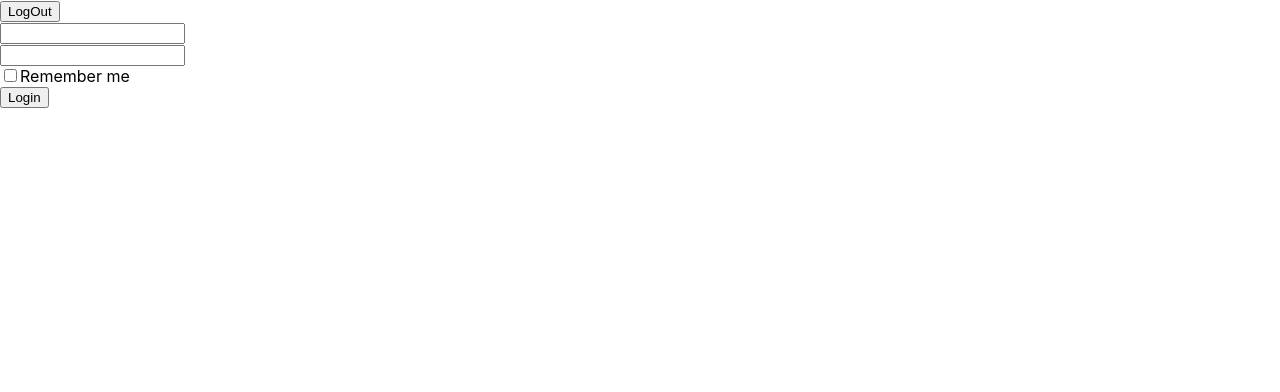
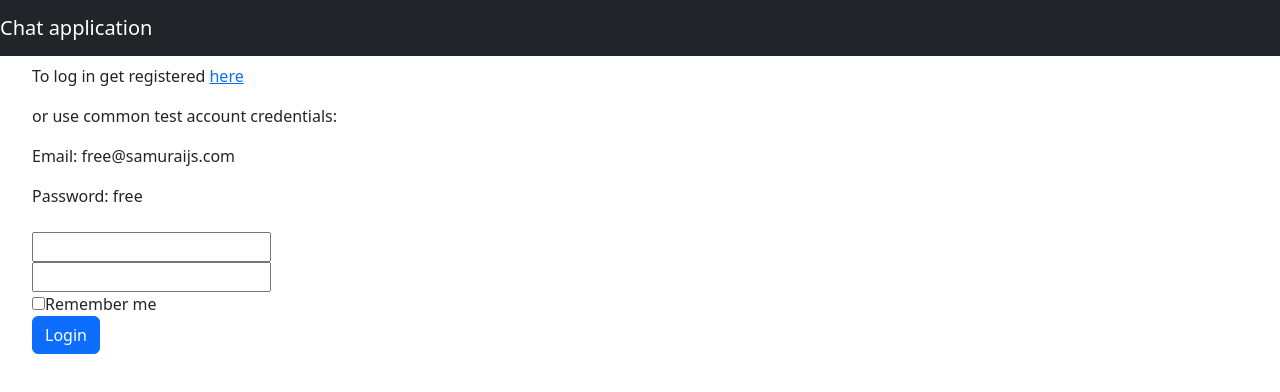
Before and after one commit to IlyaGoncharovY/my-chat, a React (Create React App) app: page /login in a window 1280 px wide. Shown: the top 392 px of the page. Built offline with nearby package versions, Linux system fonts and the light colour scheme; no server answers.

Commit message:
feat (common) added rbs liba. refactor style. added new component NaviBar.tsx

```diff
--- a/package.json
+++ b/package.json
@@ -9,15 +9,18 @@
     "@types/jest": "^27.0.1",
     "@types/node": "^16.7.13",
     "@types/react": "^18.0.0",
+    "@types/react-bootstrap": "^0.32.32",
     "@types/react-dom": "^18.0.0",
     "@types/react-redux": "^7.1.25",
     "@types/react-router-dom": "^5.3.3",
     "@types/redux": "^3.6.0",
     "@types/yup": "^0.32.0",
     "axios": "^1.2.4",
+    "bootstrap": "^5.2.3",
     "formik": "^2.2.9",
     "node-sass": "^8.0.0",
     "react": "^18.2.0",
+    "react-bootstrap": "^2.7.0",
     "react-dom": "^18.2.0",
     "react-redux": "^8.0.5",
     "react-router-dom": "^6.8.0",
--- a/src/app/App.tsx
+++ b/src/app/App.tsx
@@ -6,8 +6,8 @@ import {Navigate, Route, Routes} from "react-router-dom";
 import {LoginForm} from "./login/LoginForm";
 import {PATH} from "../utils/path/path";
 import {initializedAppTC} from "../bll/reducers/app-reducer";
-import {logOutTC} from "../bll/reducers/auth-reducer";
-
+import 'bootstrap/dist/css/bootstrap.min.css';
+import {NaviBar} from "./naviBar/NaviBar";
 
 function App() {
 
@@ -15,10 +15,6 @@ function App() {
     const isInitialized = useAppSelector(state => state.App.isInitialized)
 
     const dispatch = useAppDispatch()
-
-    const LogOutHandler = () => {
-        dispatch(logOutTC())
-    }
 
     useEffect(() => {
         dispatch(initializedAppTC())
@@ -33,18 +29,17 @@ function App() {
     }
 
     return (
-        <div>
+        <>
+            <NaviBar/>
+
             {status === "error" ? <div>Please refresh page!</div> :
-                <>
-                    <button onClick={LogOutHandler}>LogOut</button>
-                    <Routes>
-                        <Route path={PATH.LOGIN} element={<LoginForm/>}/>
-                        <Route path={PATH.MAIN} element={<Navigate to={PATH.CHAT_PAGE}/>}/>
-                        <Route path={PATH.CHAT_PAGE} element={<Messages/>}/>
-                    </Routes>
-                </>
+                <Routes>
+                    <Route path={PATH.LOGIN} element={<LoginForm/>}/>
+                    <Route path={PATH.MAIN} element={<Navigate to={PATH.CHAT_PAGE}/>}/>
+                    <Route path={PATH.CHAT_PAGE} element={<Messages/>}/>
+                </Routes>
             }
-        </div>
+        </>
     )
 }
 
--- a/src/app/login/LoginForm.tsx
+++ b/src/app/login/LoginForm.tsx
@@ -5,6 +5,7 @@ import {loginTC} from "../../bll/reducers/auth-reducer";
 import {Navigate} from "react-router-dom";
 import {PATH} from "../../utils/path/path";
 import * as Yup from 'yup';
+import {Button, Col, Container, Row} from "react-bootstrap";
 
 export const LoginForm = () => {
 
@@ -35,6 +36,28 @@ export const LoginForm = () => {
     }
 
     return (
+        <Container fluid>
+            <Row className="m-2">
+                <Col>
+                    <label>
+                        <p>
+                            To log in get registered <a href="https://social-network.samuraijs.com/"
+                                                        target={"_blank"}>here</a>
+                        </p>
+                        <p>
+                            or use common test account credentials:
+                        </p>
+                        <p>
+                            Email: free@samuraijs.com
+                        </p>
+                        <p>
+                            Password: free
+                        </p>
+                    </label>
+                </Col>
+            </Row>
+            <Row className="m-2">
+                <Col>
                     <form onSubmit={formik.handleSubmit}>
                         <div>
                             <input type="email"
@@ -63,7 +86,10 @@ export const LoginForm = () => {
                             />
                             <span>Remember me</span>
                         </div>
-            <button type="submit">Login</button>
+                        <Button type="submit" variant="primary">Login</Button>
                     </form>
+                </Col>
+            </Row>
+        </Container>
     );
 };
--- a/src/app/messages/Messages.module.scss
+++ b/src/app/messages/Messages.module.scss
@@ -1,5 +1,10 @@
-.messagesBox {
-  min-height: 100%;
-  min-width: 70%;
-  overflowY: auto;
+.messagesBoxContainer {
+  margin: 20px;
+  border: 2px solid blue;
+  overflow: auto;
+  background-color: #c89c3d;
+  .messagesBox {
+
+
+  }
 }
--- a/src/app/messages/Messages.tsx
+++ b/src/app/messages/Messages.tsx
@@ -4,6 +4,8 @@ import {useAppSelector} from "../../utils/hook/hook";
 import {AddMessagesForm} from "./addMessageForm/addMessagesForm";
 import {Navigate} from "react-router-dom";
 import {PATH} from "../../utils/path/path";
+import s from "./Messages.module.scss"
+import {Col, Container, Row} from "react-bootstrap";
 
 export const Messages = React.memo(() => {
 
@@ -39,12 +41,17 @@ export const Messages = React.memo(() => {
     }
 
     return (
-        <>
-            <div style={{height: "400px", overflowY: "auto"}} onScroll={scrollHandler}>
+        <Container style={{border: "2px solid black"}}>
+            <Row className={s.messagesBoxContainer} onScroll={scrollHandler}>
                 {messages.map((el) => <Message message={el} key={el.id}/>)}
                 <div ref={messagesAnchorRef}></div>
-            </div>
-            <AddMessagesForm/>
-        </>
+            </Row>
+            <Row>
+                <Col xs={5}>
+                    <AddMessagesForm/>
+                </Col>
+            </Row>
+        </Container>
+
     );
 });
--- /dev/null
+++ b/src/app/messages/message/Message.module.scss
@@ -0,0 +1,8 @@
+.messageBox {
+  margin: 20px;
+  border: 2px solid yellow;
+
+  .messageBody {
+
+  }
+}
--- a/src/app/messages/message/Message.tsx
+++ b/src/app/messages/message/Message.tsx
@@ -1,6 +1,7 @@
 import React from 'react';
 import {ChatMessageTypeAPI} from "../../../api/chatAPI";
-
+import s from "./Message.module.scss"
+import {Container} from "react-bootstrap";
 
 type MessageType = {
     message: ChatMessageTypeAPI
@@ -9,7 +10,8 @@ type MessageType = {
 export const Message = React.memo((props: MessageType) => {
 
     return (
-        <div>
+        <Container className={s.messageBox}>
+                <div className={s.messageBody}>
                     <div>
                         <img src={props.message.photo} style={{width: "40px"}} alt={"avatar"}/>
                     </div>
@@ -22,5 +24,7 @@ export const Message = React.memo((props: MessageType) => {
                     </div>
                     <hr/>
                 </div>
+        </Container>
+
     );
 });
--- /dev/null
+++ b/src/app/naviBar/NaviBar.tsx
@@ -0,0 +1,37 @@
+import React from 'react';
+import {Button, Nav, Navbar} from "react-bootstrap";
+import {useAppDispatch, useAppSelector} from "../../utils/hook/hook";
+import {logOutTC} from "../../bll/reducers/auth-reducer";
+import 'bootstrap/dist/css/bootstrap.min.css';
+
+export const NaviBar = () => {
+
+    const isLoggedIn = useAppSelector(state => state.Auth.isLoggedIn)
+
+    const dispatch = useAppDispatch()
+
+    const LogOutHandler = () => {
+        dispatch(logOutTC())
+    }
+
+    return (
+        <Navbar collapseOnSelect expand="lg" bg="dark" variant="dark">
+            <Navbar.Brand className="me-auto">
+                Сhat application
+            </Navbar.Brand>
+            {isLoggedIn &&
+                <>
+                    <Nav className="me-auto">
+                        <b style={{color: "gold"}}>
+                            Respect yourself and others ;)
+                        </b>
+                    </Nav>
+                    <Nav>
+                        <Button onClick={LogOutHandler} variant="primary" className="me-2">LogOut</Button>
+                    </Nav>
+                </>
+
+            }
+        </Navbar>
+    );
+};
```
Also changed, not shown: src/app/App.module.scss (+3 -4 lines), 1 other file (tests, documents, lock files or other folders). Lines whose indentation alone changed are shown as unchanged.
